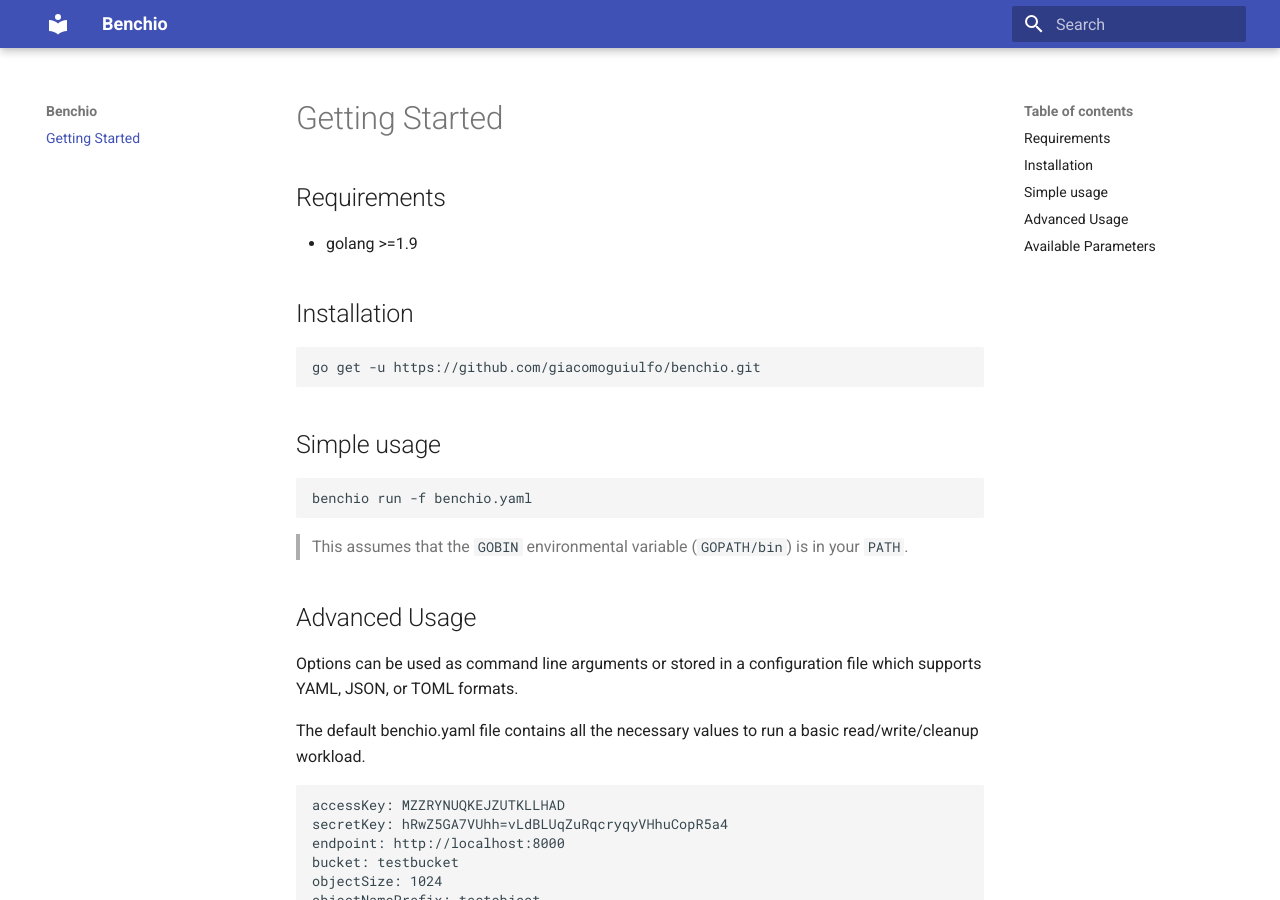
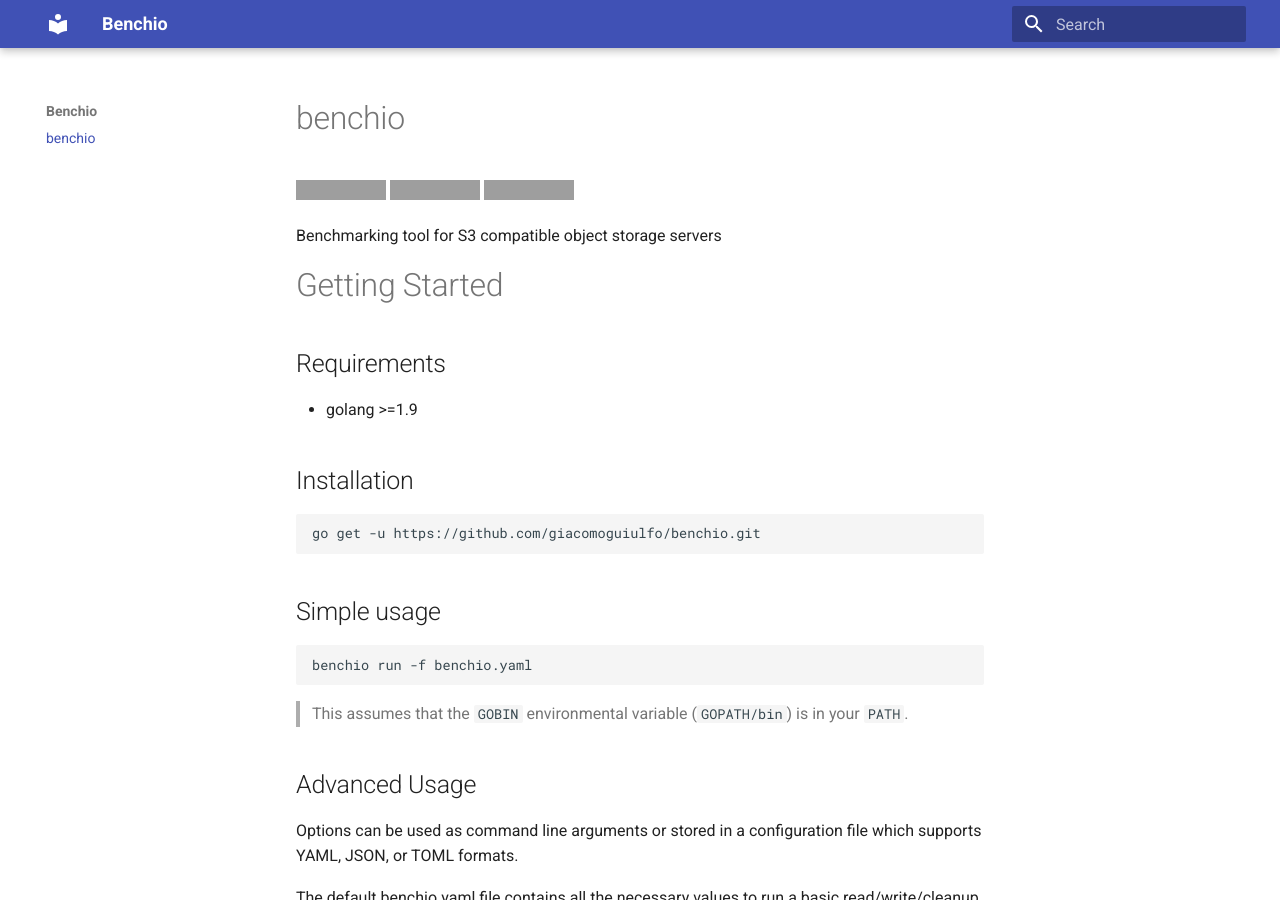
Before and after one commit to giacomoguiulfo/benchio, an MkDocs documentation site: the page built from docs/index.md, in a window 1280 px wide and 900 px high. Built offline with MkDocs 1.6.1 and Material for MkDocs 9.7.7, drawn with Linux system fonts in a browser that asks for light colours; grey boxes are pictures that could not be loaded.

```diff
--- a/docs/index.md
+++ b/docs/index.md
@@ -1,3 +1,11 @@
+# benchio
+
+[![Go Report Card](https://goreportcard.com/badge/github.com/giacomoguiulfo/benchio)](https://goreportcard.com/report/github.com/giacomoguiulfo/benchio)
+[![Go Doc](https://img.shields.io/badge/godoc-reference-blue.svg?style=flat-square)](http://godoc.org/github.com/giacomoguiulfo/benchio)
+[![Release](https://img.shields.io/github/release/giacomoguiulfo/benchio.svg?style=flat-square)](https://github.com/giacomoguiulfo/benchio/releases/latest)
+
+Benchmarking tool for S3 compatible object storage servers
+
 # Getting Started
 
 ## Requirements
--- a/requirements.txt
+++ /dev/null
@@ -1,2 +0,0 @@
-mkdocs==1.0.4
-mkdocs-material==3.0.4
--- a/runtime.txt
+++ /dev/null
@@ -1 +0,0 @@
-3.6
```
Also changed, not shown: mkdocs.yml (line endings or trailing spaces).
